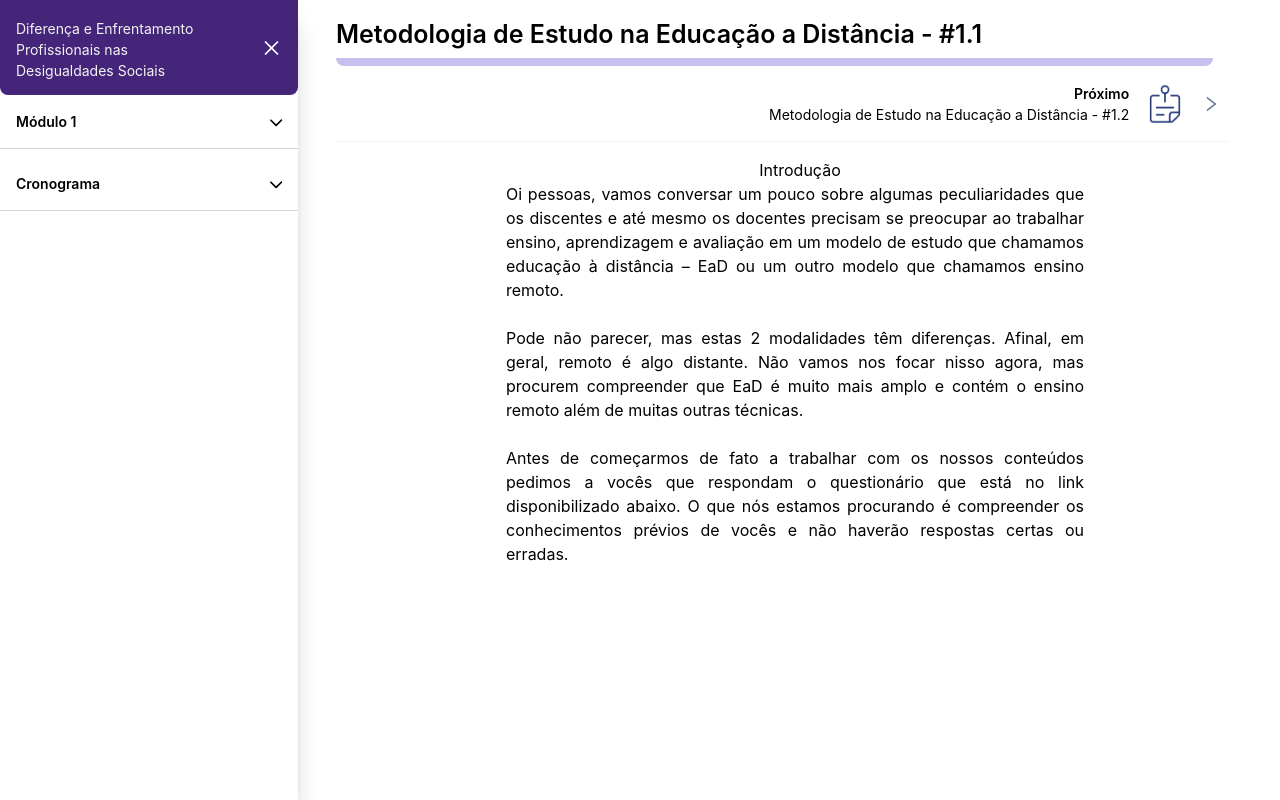
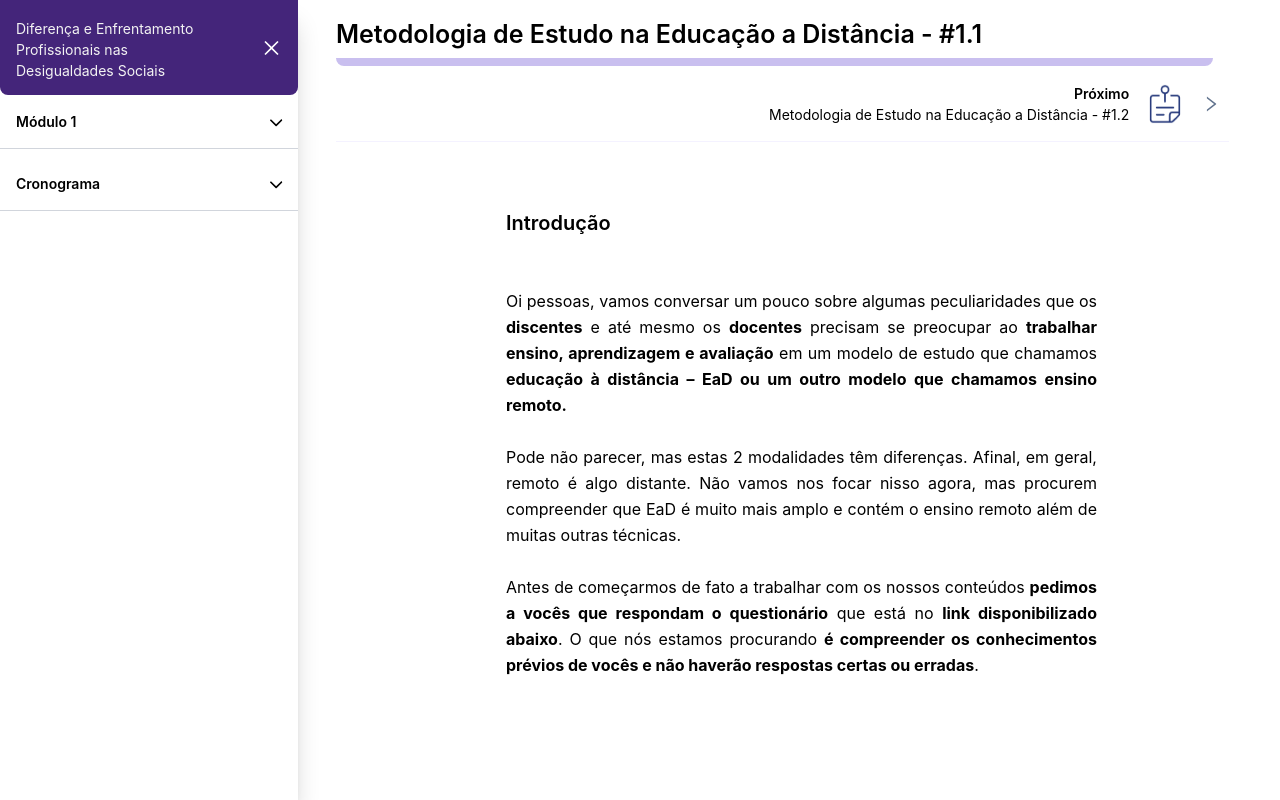
Before and after one commit to pvictor1206/modulos-enfrentamentos-IUVI, a React (Vite) app: page /#/ in a window 1280 px wide. Built offline with nearby package versions, Linux system fonts and the light colour scheme.

Commit message:
formatação de texto e adicão dos topicos

```diff
--- a/src/App.jsx
+++ b/src/App.jsx
@@ -4,6 +4,8 @@ import { Routes, Route, Link } from 'react-router-dom';
 import Module_01_01 from './components/Modules/Module-01/Module_01_01.jsx';
 import Module_01_02 from './components/Modules/Module-01/Module_01_02.jsx';
 import Module_01_03 from './components/Modules/Module-01/Module_01_03.jsx';
+import Module_01_04 from './components/Modules/Module-01/Module_01_04.jsx';
+import Module_01_05 from './components/Modules/Module-01/Module_01_05.jsx';
 
 function App() {
   return (
@@ -13,6 +15,8 @@ function App() {
         <Route path="/" element={<Module_01_01 />} />
         <Route path="/module_01_02" element={<Module_01_02 />} />
         <Route path="/module_01_03" element={<Module_01_03 />} />
+        <Route path="/module_01_04" element={<Module_01_04 />} />
+        <Route path="/module_01_05" element={<Module_01_05 />} />
       </Routes>
     </div>
   );
--- a/src/assets/conteudo_textos.json
+++ /dev/null
@@ -1,7 +0,0 @@
-{
-  "paragrafo": [
-    "Oi pessoas, vamos conversar um pouco sobre algumas peculiaridades que os discentes e até mesmo os docentes precisam se preocupar ao trabalhar ensino, aprendizagem e avaliação em um modelo de estudo que chamamos educação à distância – EaD ou um outro modelo que chamamos ensino remoto.",
-    "Pode não parecer, mas estas 2 modalidades têm diferenças. Afinal, em geral, remoto é algo distante. Não vamos nos focar nisso agora, mas procurem compreender que EaD é muito mais amplo e contém o ensino remoto além de muitas outras técnicas.",
-    "Antes de começarmos de fato a trabalhar com os nossos conteúdos pedimos a vocês que respondam o questionário que está no link disponibilizado abaixo. O que nós estamos procurando é compreender os conhecimentos prévios de vocês e não haverão respostas certas ou erradas."
-  ]
-}
--- /dev/null
+++ b/src/assets/conteudo_textos_01.json
@@ -0,0 +1,7 @@
+{
+  "paragrafo": [
+    "Oi pessoas, vamos conversar um pouco sobre algumas peculiaridades que os <strong>discentes</strong> e até mesmo os <strong>docentes</strong> precisam se preocupar ao <strong>trabalhar ensino, aprendizagem e avaliação</strong> em um modelo de estudo que chamamos <strong>educação à distância – EaD ou um outro modelo que chamamos ensino remoto.</strong><br><br>",
+    "Pode não parecer, mas estas 2 modalidades têm diferenças. Afinal, em geral, remoto é algo distante. Não vamos nos focar nisso agora, mas procurem compreender que EaD é muito mais amplo e contém o ensino remoto além de muitas outras técnicas.<br><br>",
+    "Antes de começarmos de fato a trabalhar com os nossos conteúdos <strong>pedimos a vocês que respondam o questionário</strong> que está no <strong>link disponibilizado abaixo</strong>. O que nós estamos procurando <strong>é compreender os conhecimentos prévios de vocês e não haverão respostas certas ou erradas</strong>.<br><br>"
+  ]
+}
--- a/src/components/Modules/Module-01/Module_01_01.jsx
+++ b/src/components/Modules/Module-01/Module_01_01.jsx
@@ -2,7 +2,7 @@
 import MainLayout from "../../Sidebar/MainLayout";
 import { AiOutlineRight } from "react-icons/ai"; // topo do arquivo
 import MobileBottomBar from "../../Mobile/MobileBottomBar";
-import conteudoJSON from '../../../assets/conteudo_textos.json';
+import conteudoJSON from '../../../assets/conteudo_textos_01.json';
 import { Link } from 'react-router-dom';
 
 
@@ -39,14 +39,15 @@ function Module_01_01() {
         <hr className="border-0 h-px bg-[#F4F2FF] my-4" />
       </div>
 
-      <div>
-        <h2>Introdução</h2>
-      </div>
-
-        <p className="text-justify lg:pr-[180px] lg:pl-[170px]">
+        <p className="text-justify lg:pr-[18%] lg:pl-[170px]">
+          <h2 className="text-left font-semibold text-[20px] py-[50px]" >Introdução</h2>
           {conteudoJSON.paragrafo.map((texto, index) => (
-            <span key={index}>{texto}<br /><br /></span>
-          ))}
+              <p
+                key={index}
+                className="text-base leading-relaxed"
+                dangerouslySetInnerHTML={{ __html: texto }}
+              />
+            ))}
         </p>
 
       {/* tab bar só no mobile */}
--- /dev/null
+++ b/src/components/Modules/Module-01/Module_01_04.jsx
@@ -0,0 +1,14 @@
+import MainLayout from "../../Sidebar/MainLayout";
+
+function Module_01_04() {
+  return (
+    <MainLayout>
+      <div>
+        <h1 className="text-left font-semibold text-[18px] md:text-[25px]">Metodologia de Estudo na Educação a Distância - #1.4</h1>
+        <div className="h-2 bg-[#C9BFEF] rounded-b-lg mt-1 w-[calc(96vw-var(--content-left)-32px)]" />
+      </div>
+    </MainLayout>
+  )
+}
+
+export default Module_01_04
--- /dev/null
+++ b/src/components/Modules/Module-01/Module_01_05.jsx
@@ -0,0 +1,14 @@
+import MainLayout from "../../Sidebar/MainLayout";
+
+function Module_01_05() {
+  return (
+    <MainLayout>
+      <div>
+        <h1 className="text-left font-semibold text-[18px] md:text-[25px]">Metodologia de Estudo na Educação a Distância - #1.5</h1>
+        <div className="h-2 bg-[#C9BFEF] rounded-b-lg mt-1 w-[calc(96vw-var(--content-left)-32px)]" />
+      </div>
+    </MainLayout>
+  )
+}
+
+export default Module_01_05
--- a/src/components/Sidebar/Sidebar.jsx
+++ b/src/components/Sidebar/Sidebar.jsx
@@ -22,4 +22,16 @@ export const SidebarData = [
     icon: <AiIcons.AiFillHome />,
     cName: cNameText,
   },
+  {
+    title: '#1.4',
+    path: '/module_01_04',
+    icon: <AiIcons.AiFillHome />,
+    cName: cNameText,
+  },
+  {
+    title: '#1.5',
+    path: '/module_01_05',
+    icon: <AiIcons.AiFillHome />,
+    cName: cNameText,
+  },
 ];
```
